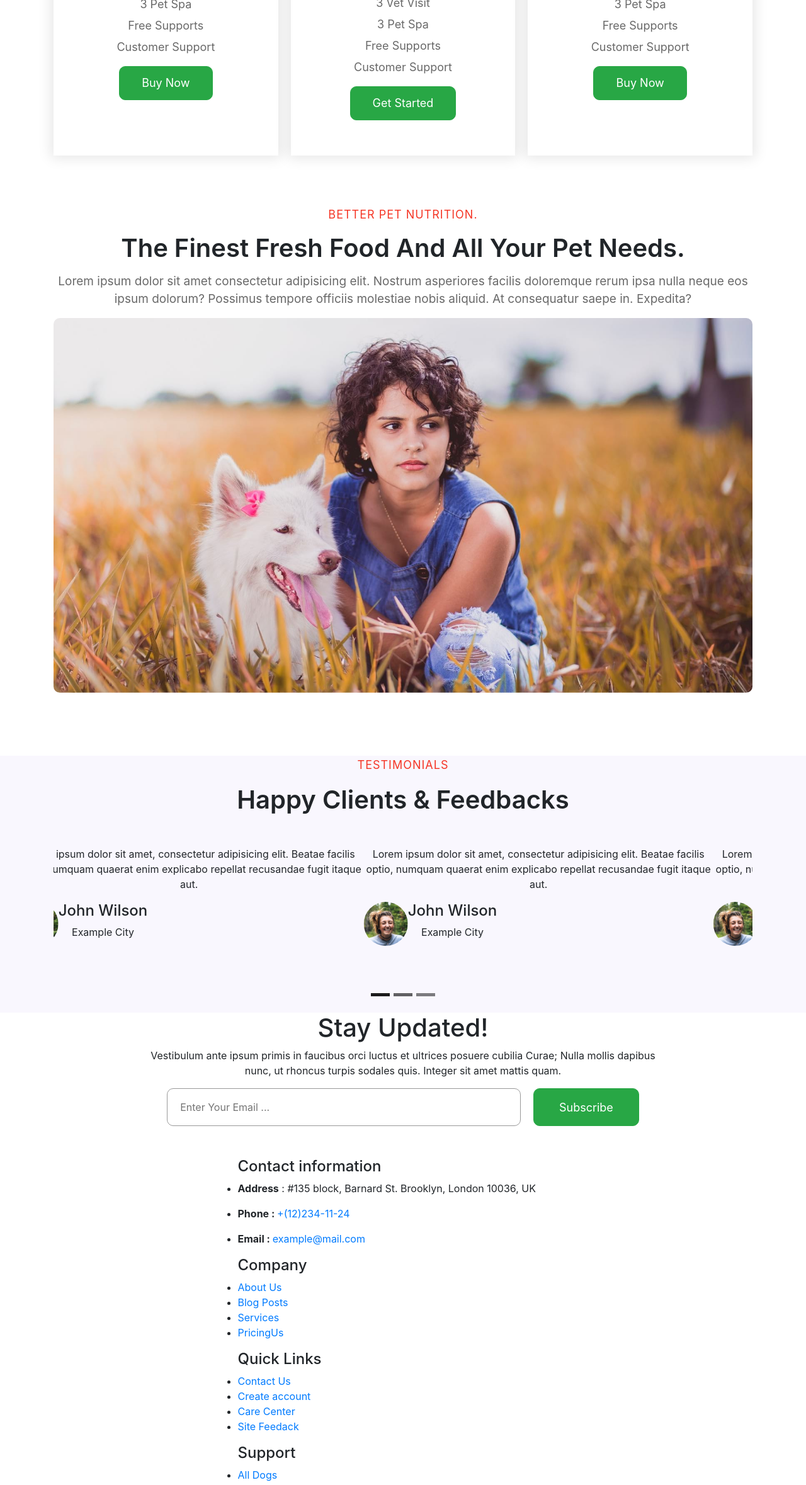
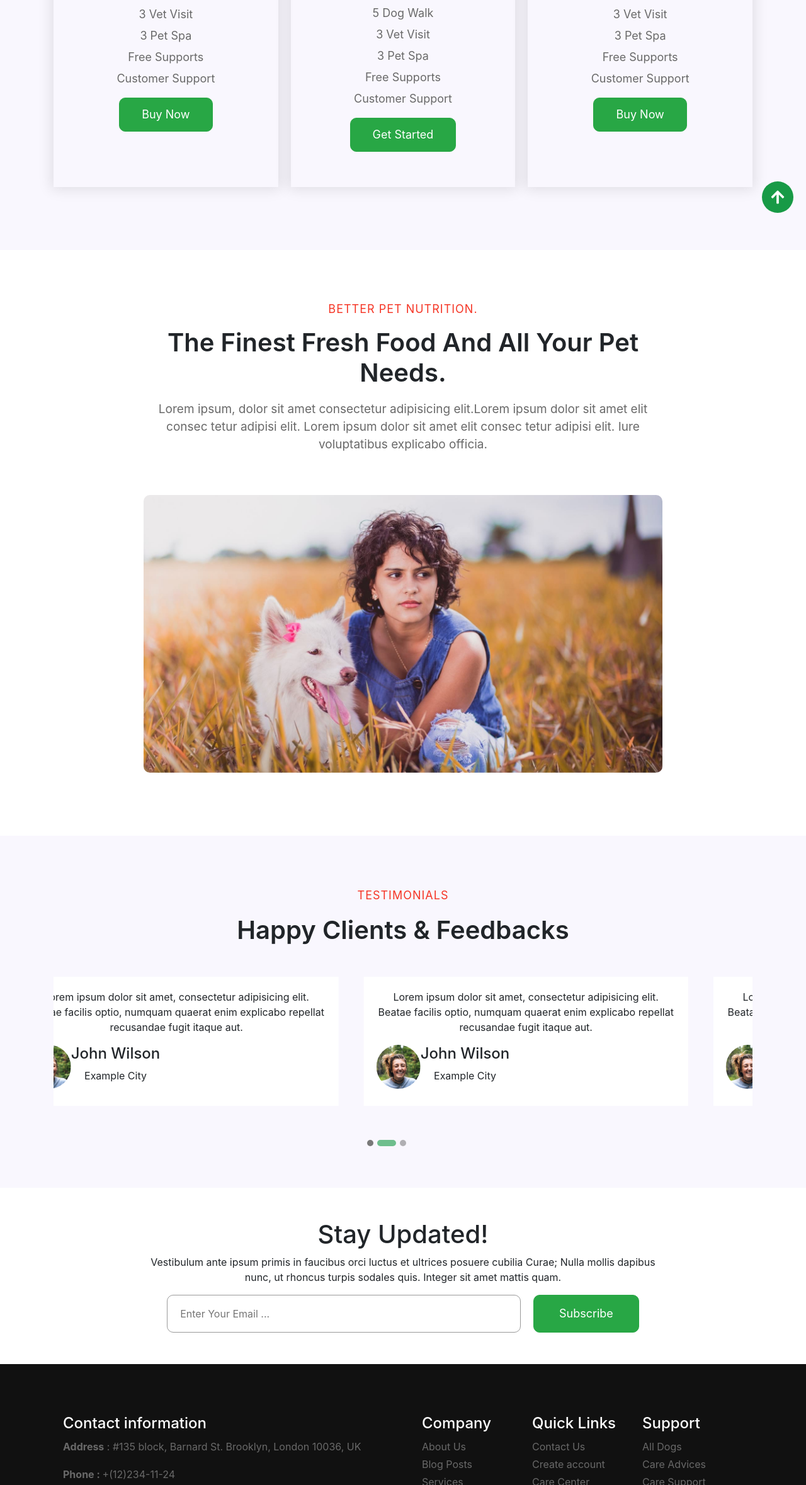
Before and after one commit to nckrem0/project, a plain HTML site: page index.html in a window 1280 px wide. Shown: the part 442-2800 px from the top of the page at 63% size. Drawn offline with nearby package versions, Linux system fonts and the light colour scheme.

Commit message:
update code

```diff
--- a/style.css
+++ b/css/style.css
@@ -5,6 +5,9 @@
 
 .plans {
     text-align: center;
+    padding-top: 50px;
+    padding-bottom: 100px;
+    background-color: #f9f7fe;
 }
 
 .plans__content > p {
@@ -25,15 +28,17 @@
     display: grid;
     grid-template-columns: 1fr 1fr 1fr;
     gap: 20px;
+    position: relative;
 }
 
 .packages__content {
     padding: 56px 40px;
     /* background-color: red; */
     box-shadow: 0px 0px 20px 4px rgb(0, 0, 0, 0.1) ;
-    z-index: 99;
-    position: relative;
+    /* z-index: 99;
+    position: relative; */
 }
+
 
 .packages__content h3 {
     font-size: 25px;
@@ -103,7 +108,8 @@
     font-size: 19px;
     color: #696969;
     line-height: 28px;
-    margin-top: 15px;
+    margin-top: 20px;
+    padding-bottom: 50px;
 }
 
 .digital__video img {
@@ -119,6 +125,10 @@
 /* testimonials */
 .testimonials {
     background-color: #f9f7fe;
+    margin-top: 50px;
+    margin-bottom: 50px;
+    padding-bottom: 50px;
+    /* position: relative; */
 }
 .testimonials__content {
     text-align: center;
@@ -131,6 +141,7 @@
     letter-spacing: 1px;
     line-height: 30px;
     font-weight: 400;
+    padding-top: 80px;
 }
 
 .testimonials__content h1{
@@ -148,7 +159,6 @@
 
 .testi-des {
     display: flex;
-    margin-bottom: 100px;
 }
 
 .testi-des img {
@@ -157,10 +167,35 @@
     border-radius: 100%;
 }
 
+.carousel__content {
+    padding: 20px 20px;
+    background-color: #ffffff;
+    margin-right: 40px;
+    margin-bottom: 80px;
+}
+.carousel-indicators {
+    margin-right: 100;
+}
+
 .carousel-indicators li {
-    background-color: black;
-    height: 5px;
+    border-radius: 25px;
+    height: 10px;
+    width: 10px;
+    border: none;
+    background-color: #696969;
+    margin-top: 200px;
 }
+.carousel-indicators li.active{
+    width: 30px;
+    background-color: #189A46;
+}
+.carousel-indicators li:hover{
+    width: 30px;
+    background-color: #189A46;
+    opacity: 1;
+    transition: 0s;
+}
+
 
 
 /* stayupdated */
@@ -191,3 +226,65 @@
     font-weight: 400;
 
 }
+
+/* footer */
+footer {
+    background-color: #111111;
+}
+
+.footer__head {
+    display: flex;
+    padding-top: 80px;
+    padding-bottom: 80px;
+}
+.footer__head h4 {
+    color: #ffffff;
+
+}
+
+.footer__head li {
+    list-style: none;
+    color: #696969;
+    font-size: 16px;
+    line-height: 28px;
+}
+
+.footer__head a {
+    color: #696969;
+}
+
+.footer__links {
+    display: flex;
+}
+
+.footer__head a:hover {
+    color: #ffffff;
+}
+
+.coppyright {
+    text-align: center;
+    color: #696969;
+    border-top: 1px solid rgba(103, 99, 99, 0.4);
+    padding: 30px 0px;
+    font-size: 16px;
+    line-height: 28px;
+}
+.coppyright a {
+    color: #f53626;
+}
+.scroll-to-top{
+    position: fixed;
+    bottom: 20px;
+    right: 20px;
+    width: 50px;
+    height: 50px;
+    background-color: #189A46;
+    z-index: 99;
+    border-radius: 100%;
+    display: flex;
+    align-items: center;
+    justify-content: center;
+    color: #fff;
+    font-size: 24px;
+    cursor: pointer;
+}
--- a/index.html
+++ b/index.html
@@ -4,21 +4,33 @@
     <title>Title</title>
     <!-- Required meta tags -->
     <meta charset="utf-8" />
-        <meta name="viewport" content="width=device-width, initial-scale=1, shrink-to-fit=no" />
+    <meta
+      name="viewport"
+      content="width=device-width, initial-scale=1, shrink-to-fit=no"
+    />
 
     <!-- Bootstrap CSS -->
+    <link
+      rel="stylesheet"
+      href="https://cdnjs.cloudflare.com/ajax/libs/font-awesome/5.15.4/css/all.min.css"
+      integrity="sha512-1ycn6IcaQQ40/MKBW2W4Rhis/DbILU74C1vSrLJxCq57o941Ym01SwNsOMqvEBFlcgUa6xLiPY/NS5R+E6ztJQ=="
+      crossorigin="anonymous"
+      referrerpolicy="no-referrer"
+    />
     <link
       rel="stylesheet"
       href="https://stackpath.bootstrapcdn.com/bootstrap/4.3.1/css/bootstrap.min.css"
       integrity="sha384-ggOyR0iXCbMQv3Xipma34MD+dH/1fQ784/j6cY/iJTQUOhcWr7x9JvoRxT2MZw1T"
       crossorigin="anonymous"
     />
-        <link rel="stylesheet" href="./style.css" />
+    <link rel="stylesheet" href="./css/style.css" />
   </head>
   <body>
+
     <!-- Plans -->
 
-        <section class="plans container">
+    <section class="plans col-lg-12 col-xl-12 col-md-12 col-sm-12">
+      <div class="container">
         <div class="plans__content">
           <p>Our Plans</p>
           <h3>Affordable Packages</h3>
@@ -76,19 +88,20 @@
             <button class="btn btn-success">Buy Now</button>
           </div>
         </div>
+      </div>
     </section>
 
-        <section class="video__trailer container">
+    <section class="video__trailer container col-lg-12 col-xl-8 col-md-12 col-sm-12">
       <p>BETTER PET NUTRITION.</p>
       <h1>The Finest Fresh Food And All Your Pet Needs.</h1>
-            <p>
-                Lorem ipsum dolor sit amet consectetur adipisicing elit. Nostrum asperiores facilis doloremque rerum
-                ipsa nulla neque eos ipsum dolorum? Possimus tempore officiis molestiae nobis aliquid. At consequatur
-                saepe in. Expedita?
+      <p class="container col-xl-12">
+        Lorem ipsum, dolor sit amet consectetur adipisicing elit.Lorem ipsum dolor sit amet elit consec tetur adipisi elit. Lorem ipsum dolor sit amet elit consec tetur adipisi elit. Iure voluptatibus explicabo officia.
+
+
       </p>
       <div class="digital__video">
         <img src="./img/banner2.jpg" alt="#" />
-                <a href=""></a>
+        <a href="#"></a>
       </div>
       <!-- <iframe
                 src="https://player.vimeo.com/video/101587706?h=187bfc0989"
@@ -118,8 +131,8 @@
             ></iframe> -->
     </section>
 
-        <!-- carousel    -->
-        <section class="testimonials">
+    <!-- testimonials    -->
+    <section class="testimonials col-lg-12 col-xl-12 col-md-12 col-sm-12">
       <div class="container">
         <div class="testimonials__content">
           <p>TESTIMONIALS</p>
@@ -127,7 +140,7 @@
         </div>
         <div id="demo" class="carousel slide" data-ride="carousel">
           <!-- Indicators -->
-                    <ul class="carousel-indicators">
+          <ul class="carousel-indicators col-xl-8">
             <li data-target="#demo" data-slide-to="0" class="active"></li>
             <li data-target="#demo" data-slide-to="1"></li>
             <li data-target="#demo" data-slide-to="2"></li>
@@ -139,10 +152,13 @@
             <div class="carousel-item active">
               <div class="test">
                 <div class="carousel__content">
+                  <blockquote>
                     <p>
-                                        Lorem ipsum dolor sit amet, consectetur adipisicing elit. Beatae facilis optio,
-                                        numquam quaerat enim explicabo repellat recusandae fugit itaque aut.
+                        Lorem ipsum dolor sit amet, consectetur adipisicing elit.
+                        Beatae facilis optio, numquam quaerat enim explicabo
+                        repellat recusandae fugit itaque aut.
                       </p>
+                  </blockquote>
                   <div class="testi-des">
                     <img src="./img/f1.jpg" alt="#" />
                     <div class="actor">
@@ -153,8 +169,9 @@
                 </div>
                 <div class="carousel__content">
                   <p>
-                                        Lorem ipsum dolor sit amet, consectetur adipisicing elit. Beatae facilis optio,
-                                        numquam quaerat enim explicabo repellat recusandae fugit itaque aut.
+                    Lorem ipsum dolor sit amet, consectetur adipisicing elit.
+                    Beatae facilis optio, numquam quaerat enim explicabo
+                    repellat recusandae fugit itaque aut.
                   </p>
                   <div class="testi-des">
                     <img src="./img/f1.jpg" alt="#" />
@@ -170,8 +187,9 @@
               <div class="test">
                 <div class="carousel__content">
                   <p>
-                                        Lorem ipsum dolor sit amet, consectetur adipisicing elit. Beatae facilis optio,
-                                        numquam quaerat enim explicabo repellat recusandae fugit itaque aut.
+                    Lorem ipsum dolor sit amet, consectetur adipisicing elit.
+                    Beatae facilis optio, numquam quaerat enim explicabo
+                    repellat recusandae fugit itaque aut.
                   </p>
                   <div class="testi-des">
                     <img src="./img/f1.jpg" alt="#" />
@@ -183,8 +201,9 @@
                 </div>
                 <div class="carousel__content">
                   <p>
-                                        Lorem ipsum dolor sit amet, consectetur adipisicing elit. Beatae facilis optio,
-                                        numquam quaerat enim explicabo repellat recusandae fugit itaque aut.
+                    Lorem ipsum dolor sit amet, consectetur adipisicing elit.
+                    Beatae facilis optio, numquam quaerat enim explicabo
+                    repellat recusandae fugit itaque aut.
                   </p>
                   <div class="testi-des">
                     <img src="./img/f1.jpg" alt="#" />
@@ -200,8 +219,9 @@
               <div class="test">
                 <div class="carousel__content">
                   <p>
-                                        Lorem ipsum dolor sit amet, consectetur adipisicing elit. Beatae facilis optio,
-                                        numquam quaerat enim explicabo repellat recusandae fugit itaque aut.
+                    Lorem ipsum dolor sit amet, consectetur adipisicing elit.
+                    Beatae facilis optio, numquam quaerat enim explicabo
+                    repellat recusandae fugit itaque aut.
                   </p>
                   <div class="testi-des">
                     <img src="./img/f1.jpg" alt="#" />
@@ -213,8 +233,9 @@
                 </div>
                 <div class="carousel__content">
                   <p>
-                                        Lorem ipsum dolor sit amet, consectetur adipisicing elit. Beatae facilis optio,
-                                        numquam quaerat enim explicabo repellat recusandae fugit itaque aut.
+                    Lorem ipsum dolor sit amet, consectetur adipisicing elit.
+                    Beatae facilis optio, numquam quaerat enim explicabo
+                    repellat recusandae fugit itaque aut.
                   </p>
                   <div class="testi-des">
                     <img src="./img/f1.jpg" alt="#" />
@@ -237,8 +258,9 @@
           <div class="col-lg-9 col-md-10 mx-auto">
             <h1>Stay Updated!</h1>
             <p>
-                            Vestibulum ante ipsum primis in faucibus orci luctus et ultrices posuere cubilia Curae;
-                            Nulla mollis dapibus nunc, ut rhoncus turpis sodales quis. Integer sit amet mattis quam.
+              Vestibulum ante ipsum primis in faucibus orci luctus et ultrices
+              posuere cubilia Curae; Nulla mollis dapibus nunc, ut rhoncus
+              turpis sodales quis. Integer sit amet mattis quam.
             </p>
 
             <div class="stayupdated__bottom">
@@ -250,10 +272,10 @@
       </div>
     </section>
 
-        <footer>
+    <footer class="col-lg-12 col-xl-12 col-md-12 col-sm-12">
       <div class="container">
-                <div class="footer__head col-lg-6 col-md-6 mx-auto">
-                    <div class="contact__us">
+        <div class="footer__head">
+          <div class="contact__us col-lg-6 col-md-5 mx-auto">
             <h4>Contact information</h4>
             <ul>
               <li>
@@ -276,8 +298,8 @@
               </li>
             </ul>
           </div>
-                    <div class="footer__links">
-                        <div class="company">
+          <div class="footer__links col-lg-6 col-md-7 mx-auto">
+            <div class="company col-lg-4">
               <h4>Company</h4>
               <ul>
                 <li><a href="#">About Us</a></li>
@@ -286,7 +308,7 @@
                 <li><a href="#">PricingUs</a></li>
               </ul>
             </div>
-                        <div class="quicklinks">
+            <div class="quicklinks col-lg-4">
               <h4>Quick Links</h4>
               <ul>
                 <li><a href="#">Contact Us</a></li>
@@ -295,7 +317,7 @@
                 <li><a href="#">Site Feedack</a></li>
               </ul>
             </div>
-                        <div class="support">
+            <div class="support col-lg-4">
               <h4>Support</h4>
               <ul>
                 <li><a href="#">All Dogs</a></li>
@@ -306,10 +328,18 @@
             </div>
           </div>
         </div>
-                <p>© 2020 Pooch Care. All Rights Reserved. Design by W3Layouts</p>
       </div>
+      <div class="coppyright">
+        <p>
+          © 2020 Pooch Care. All Rights Reserved. Design by
+          <a href="#">W3Layouts</a>
+        </p>
+      </div>
+    </footer>
 
-        </footer>
+    <div class="scroll-to-top">
+        <i class="fa fa-arrow-up"></i>
+    </div>
 
     <!-- Optional JavaScript -->
     <!-- jQuery first, then Popper.js, then Bootstrap JS -->
```
Lines whose indentation alone changed are shown as unchanged.
